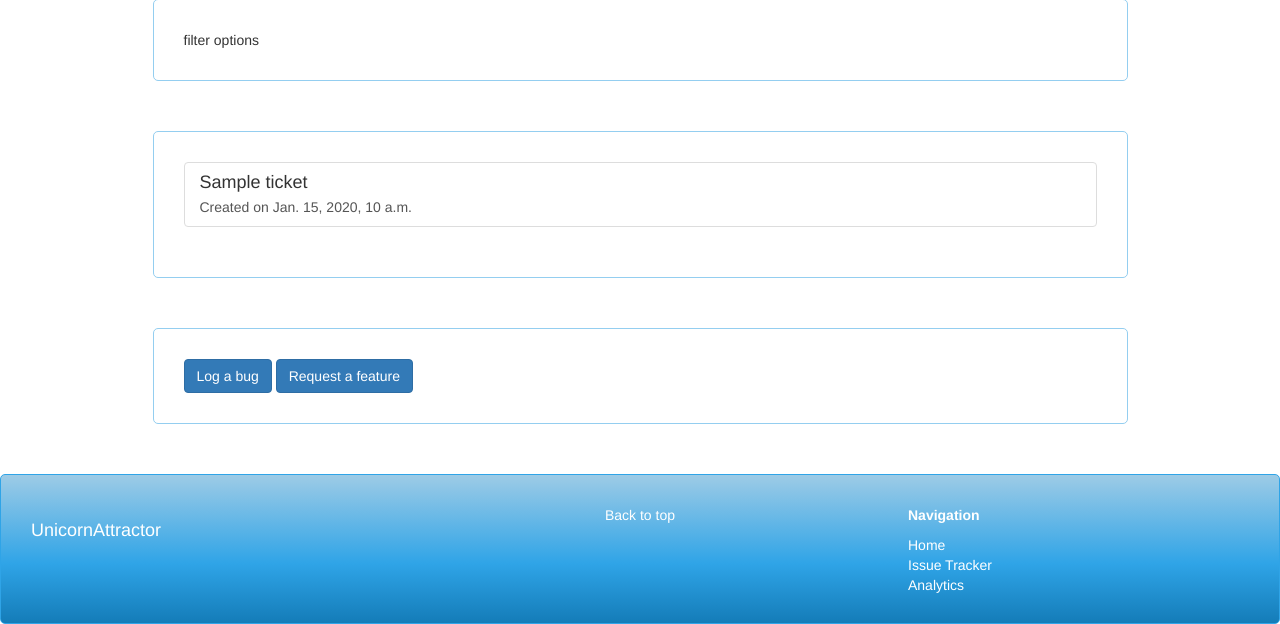
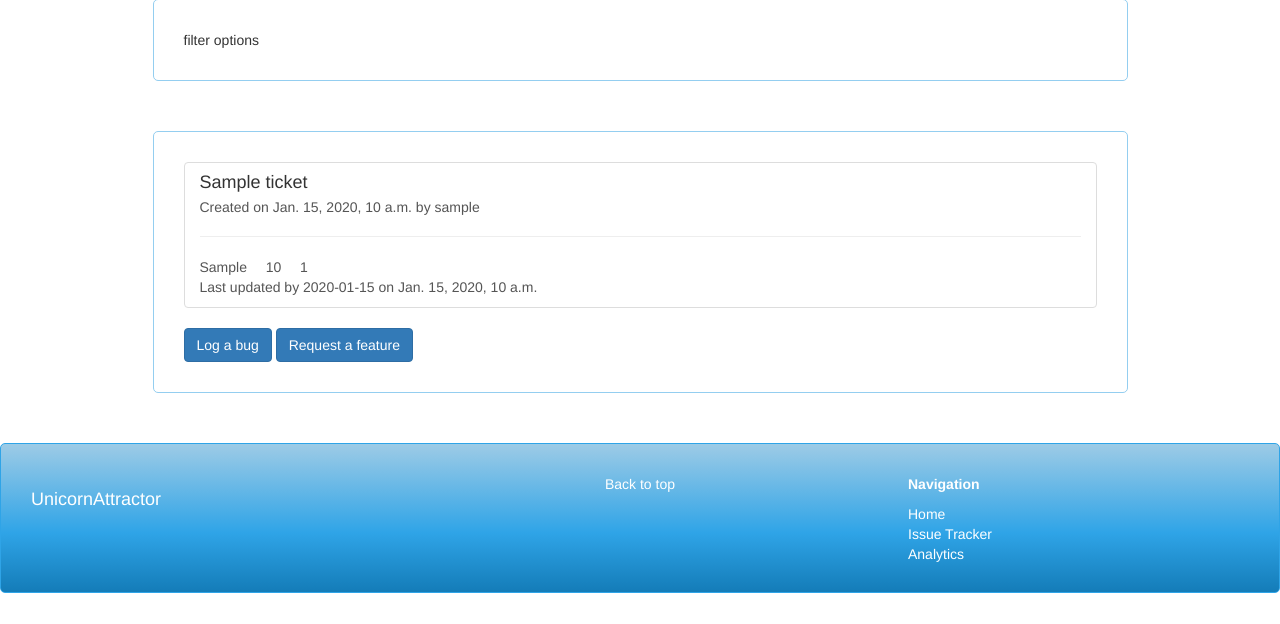
Before and after one commit to Kash1503/full-stack-frameworks-with-django, a Django app: page /tickets/ in a window 1280 px wide. Shown: the part 197-821 px from the top of the page. After the commit the page ends 790 px from the top, so only its background shows below. Run offline with Django 3.2, Linux system fonts and the light colour scheme; a user stored in the database is signed in; tables that the repository leaves empty hold one stand-in row (values such as "Sample post"); some libraries are stand-ins or nearby versions; some web fonts are replaced.

Commit message:
Amend Ticket model to allow userID to be pulled from auth.User model

```diff
--- a/unicornAttractor/tickets/models.py
+++ b/unicornAttractor/tickets/models.py
@@ -1,5 +1,6 @@
 from django.db import models
 from django.utils import timezone
+from django.contrib import auth
 
 # Create your models here.
 
@@ -11,12 +12,12 @@ class Ticket(models.Model):
     upvotes = models.IntegerField(default=0, null=False)
     views = models.IntegerField(default=0, null=False)
     dateTimeCreated = models.DateTimeField(auto_now_add=True)
-    userID = models.IntegerField(null=False, default=0)
+    userID = models.ForeignKey('auth.User', null=False, on_delete=models.SET_DEFAULT, default=1)
     status = models.CharField(max_length=200, null=False, default='under review')
-    lastUpdatedByID = models.IntegerField(null=False, default=0)
+    lastUpdatedBy = models.CharField(max_length=200, null=False, default='unknown')
     lastUpdatedDateTime = models.DateTimeField(auto_now=True)
     value = models.DecimalField(max_digits=10, decimal_places=2, default=0)
-    ticket_type = models.CharField(max_length=50, null=False, default='bug')
+    ticket_type = models.CharField(max_length=50, null=False)
 
     def __str__(self):
         return self.title
--- a/unicornAttractor/tickets/templates/create-bug.html
+++ b/unicornAttractor/tickets/templates/create-ticket.html
@@ -1,5 +1,5 @@
 {% extends 'base.html' %}
-{% block page_heading %}Log a New Bug{% endblock %}
+{% block page_heading %}{{ header }}{% endblock %}
 
 {% block content %}
 <div class="row">
--- a/unicornAttractor/tickets/templates/tracker.html
+++ b/unicornAttractor/tickets/templates/tracker.html
@@ -14,19 +14,32 @@
                 <div class="list-group">
                     {% for ticket in tickets %}
                     <a href="#" class="list-group-item">
-                        <h4 class="list-group-item-heading">{{ ticket.title }}</h4>
-                        <p class="list-group-item-text">Created on {{ ticket.dateTimeCreated }}</p>
+                        <h4 class="list-group-item-heading">{{ ticket.title.capitalize }}</h4>
+                        <p class="list-group-item-text">Created on {{ ticket.dateTimeCreated }} by {{ ticket.userID }}</p>
+                        <hr>
+                        <div class="row">
+                            <div class="col-xs-12">
+                                <span>{{ ticket.ticket_type.capitalize }}</span>
+                                <span><i class="glyphicon glyphicon-eye-open"></i> {{ ticket.views }}</span>
+                                <span><i class="glyphicon glyphicon-thumbs-up"></i> {{ ticket.upvotes }}</span>
+                                {% if ticket.ticket_type == 'feature' %}
+                                <span><i class="glyphicon glyphicon-gbp"></i> {{ ticket.value }}</span>
+                                {% endif %}
+                            </div>
+                        </div>
+                        <div class="row">
+                            <div class="col-xs-12">
+                                <span>Last updated by {{ ticket.lastUpdatedBy }} on
+                                    {{ ticket.lastUpdatedDateTime }}</span>
+                            </div>
+                        </div>
                     </a>
                     {% endfor %}
                 </div>
             </div>
         </div>
-    </div>
-</div>
-<div class="row">
-    <div class="col-xs-10 col-xs-offset-1 section-box">
-        <a href="{% url 'new_bug' %}" class="btn btn-primary">Log a bug</a>
-        <a href="#" class="btn btn-primary">Request a feature</a>
+        <a href="{% url 'new_ticket' ticket_type='bug' %}" class="btn btn-primary">Log a bug</a>
+        <a href="{% url 'new_ticket' ticket_type='feature' %}" class="btn btn-primary">Request a feature</a>
     </div>
 </div>
 {% endblock %}
--- a/unicornAttractor/tickets/urls.py
+++ b/unicornAttractor/tickets/urls.py
@@ -1,7 +1,7 @@
 from django.urls import path
-from .views import tracker, create_new_bug
+from .views import tracker, create_ticket
 
 urlpatterns = [
     path('', tracker, name='tracker'),
-    path('new-bug/', create_new_bug, name='new_bug'),
+    path('new-ticket/<ticket_type>/', create_ticket, name='new_ticket'),
 ]
--- a/unicornAttractor/tickets/views.py
+++ b/unicornAttractor/tickets/views.py
@@ -17,17 +17,26 @@ def tracker(request):
     else:
         return redirect(reverse('account_login'))
 
-def create_new_bug(request):
-    """load the create a bug page"""
+def create_ticket(request, ticket_type):
+    """Render the create-ticket.html page and allow users to create a new ticket"""
+
+    if ticket_type == 'bug':
+        header = 'Log a new bug'
+    elif ticket_type == 'feature':
+        header = 'Request a new feature'
 
     if request.method == 'POST':
         create_ticket_form = CreateTicketForm(request.POST)
 
         if create_ticket_form.is_valid():
-            create_ticket_form.save()
-            messages.success(request, 'Your bug has been logged successfully!')
+            new_ticket = create_ticket_form.save(commit=False)
+            new_ticket.ticket_type = ticket_type
+            new_ticket.userID = request.user
+            new_ticket.lastUpdatedBy = request.user.username
+            new_ticket.save()
+            messages.success(request, 'Your ' + ticket_type + ' has been logged successfully!')
             return redirect(reverse('tracker'))
     else:
         create_ticket_form = CreateTicketForm()
 
-    return render(request, 'create-bug.html', {'create_ticket_form': create_ticket_form})
+    return render(request, 'create-ticket.html', {'create_ticket_form': create_ticket_form, 'header': header})
```
Also changed, not shown: unicornAttractor/accounts/templates/login.html (+4 -4 lines), unicornAttractor/tickets/migrations/0003_auto_20190712_0739.py (added), unicornAttractor/tickets/migrations/0004_auto_20190712_0752.py (added), unicornAttractor/tickets/migrations/0005_auto_20190712_0756.py (added), unicornAttractor/tickets/migrations/0006_auto_20190712_0757.py (added), unicornAttractor/tickets/migrations/0007_auto_20190712_0758.py (added).
